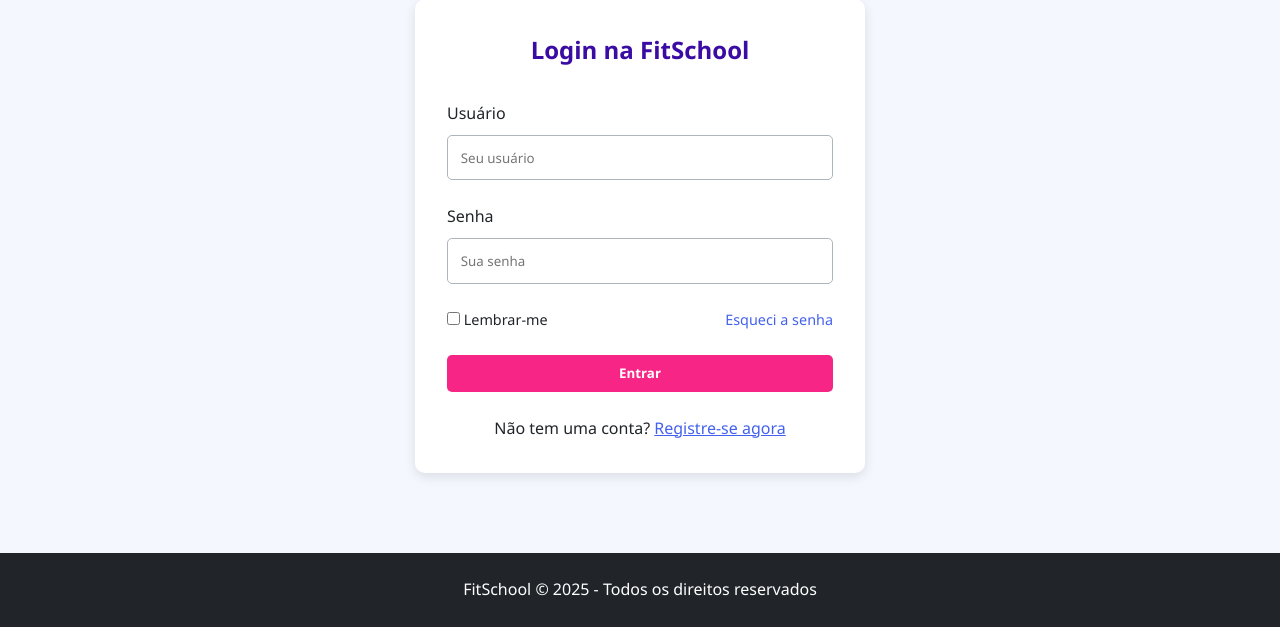
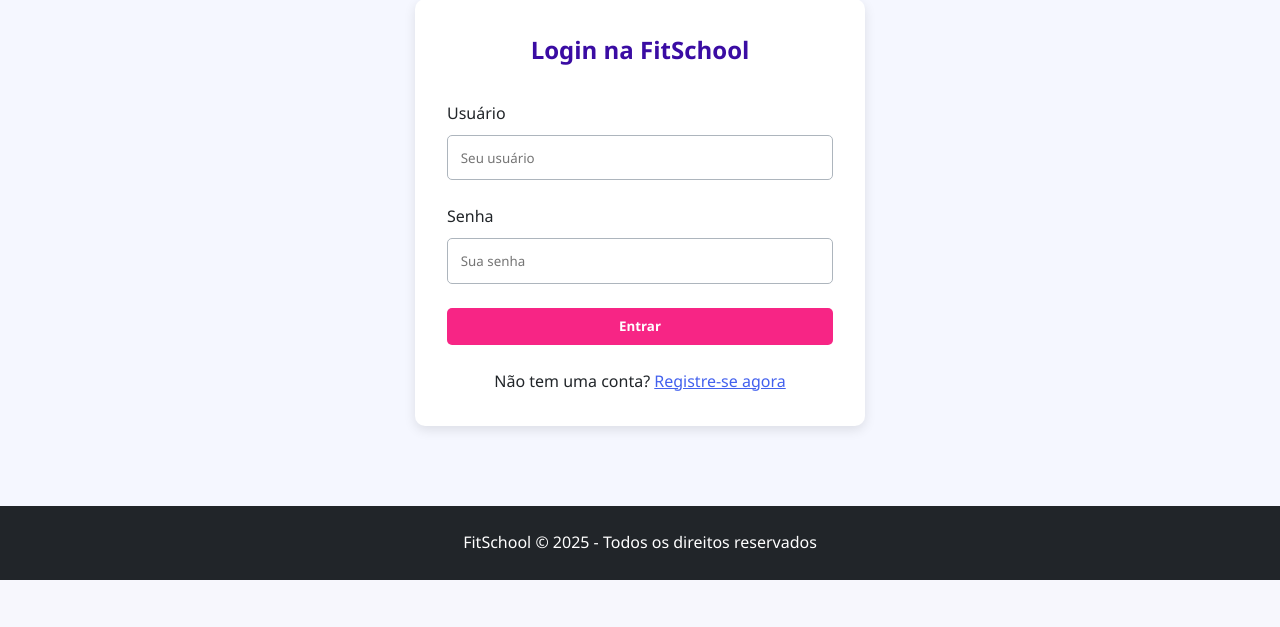
Before and after one commit to pedroompc/FitSchool-FDS, a Django app: page / in a window 1280 px wide. Shown: the part 427-1054 px from the top of the page. After the commit the page ends 1007 px from the top, so only its background shows below. Run offline with Django 5.2, Linux system fonts and the light colour scheme.

Commit message:
Removendo Esqueci senha

```diff
--- a/fitschool/templates/fitschool/pages/home.html
+++ b/fitschool/templates/fitschool/pages/home.html
@@ -53,12 +53,6 @@
             <label for="password">Senha</label>
             <input type="password" id="password" name="password" placeholder="Sua senha" required>
         </div>
-        <div class="form-options">
-            <label>
-                <input type="checkbox"> Lembrar-me
-            </label>
-            <a href="#" class="forgot-password">Esqueci a senha</a>
-        </div>
         <button type="submit" class="btn btn-primary" style="width: 100%;">Entrar</button>
     </form>
     <p style="text-align: center; margin-top: 1.5rem;">
```
